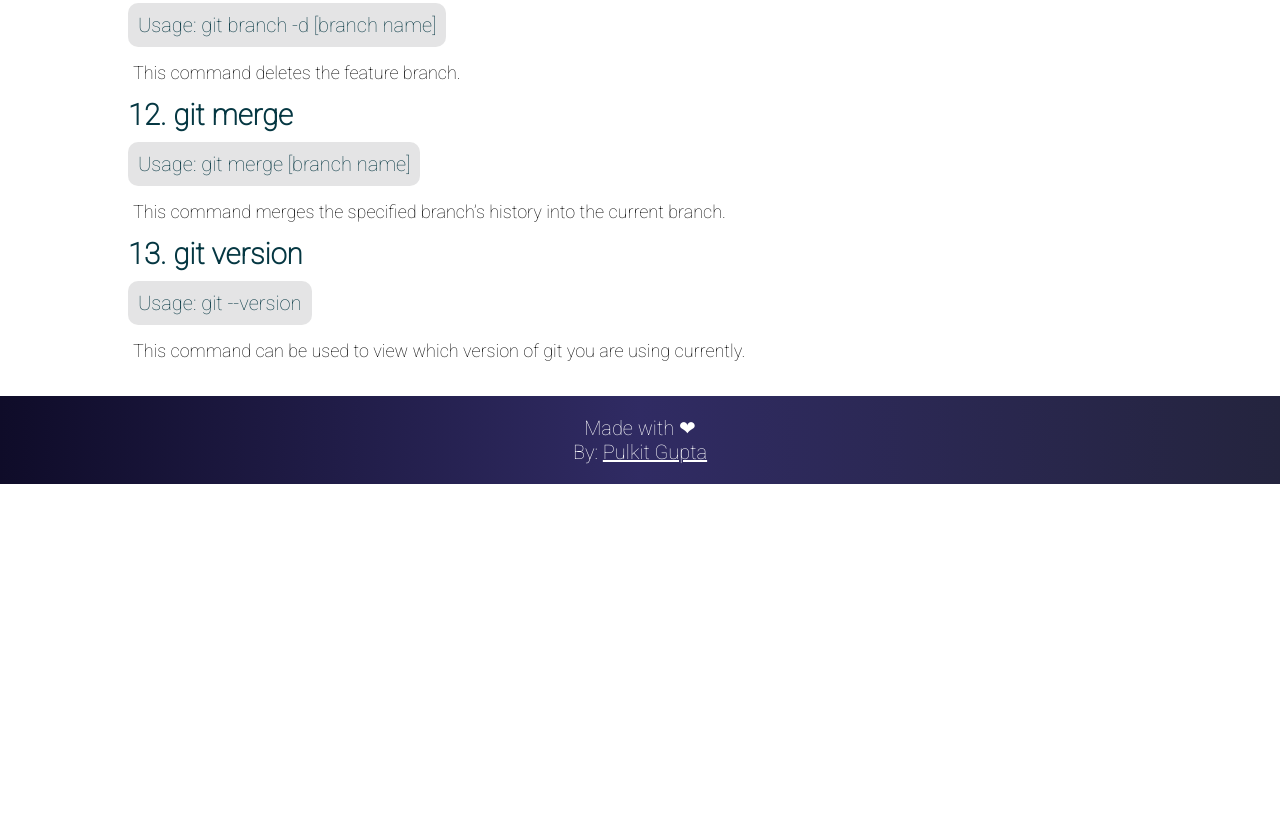
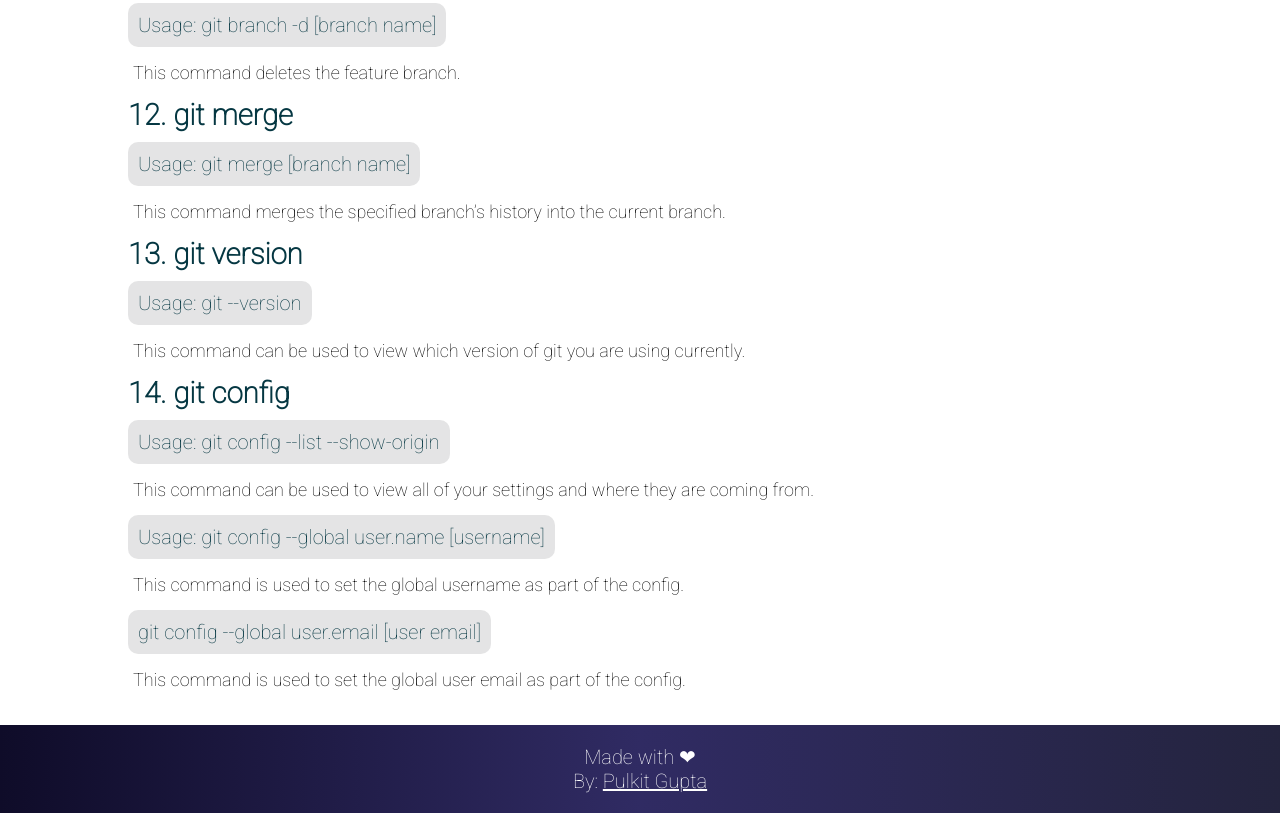
Before and after one commit to pulkit-30/Git-Commands, a plain HTML site: page index.html in a window 1280 px wide. Shown: the part 3373-4186 px from the top of the page. Before the commit the page ends 3857 px from the top, so only its background shows below. Drawn offline with nearby package versions, Linux system fonts and the light colour scheme.

Commit message:
Add git config list, username and email commands

```diff
--- a/index.html
+++ b/index.html
@@ -175,6 +175,21 @@
               This command can be used to view which version of git you are using currently.
             </div>
           </dd>
+          <dt><h3>14. git config</h3></dt>
+          <dd>
+            <div>Usage: git config --list --show-origin</div>
+            <div>
+              This command can be used to view all of your settings and where they are coming from.
+            </div>
+            <div>Usage: git config --global user.name [username]</div>
+            <div>
+              This command is used to set the global username as part of the config.
+            </div>
+            <div>git config --global user.email [user email]</div>
+            <div>
+              This command is used to set the global user email as part of the config.
+            </div>
+          </dd>
         </dl>
       </section>
     </main>
```
